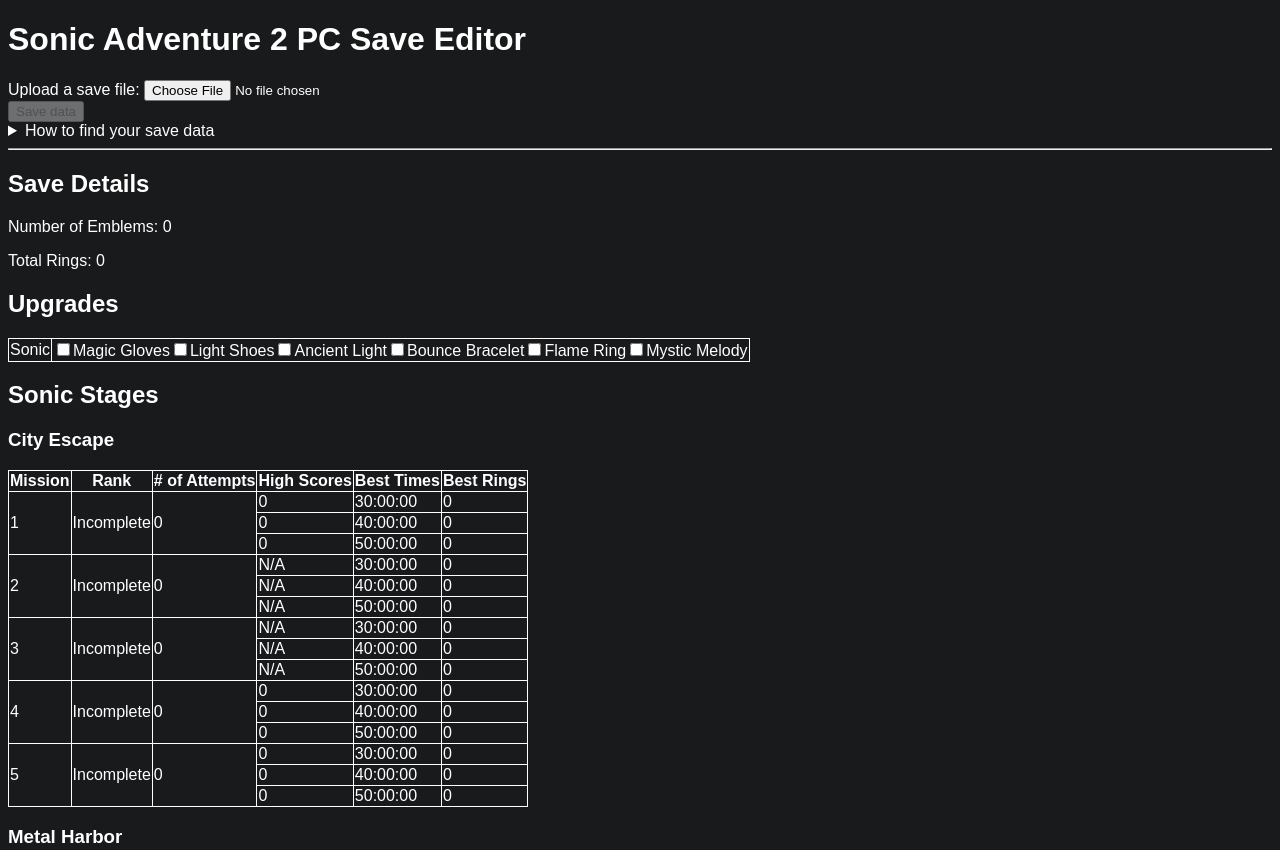
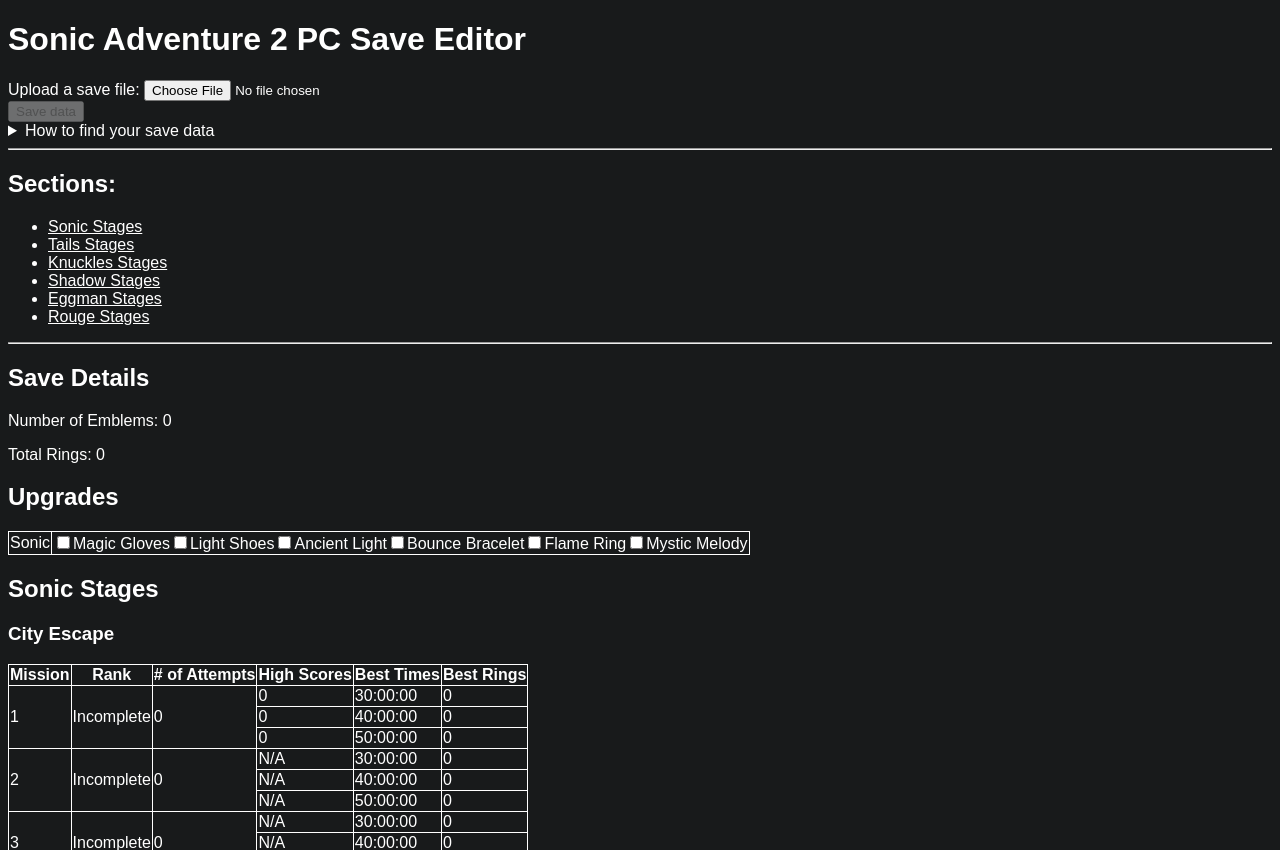
Before and after one commit to aquova/sa2-editor, a PHP site: page / in a window 1280 px wide. Shown: the top 850 px of the page. Run offline with PHP 8.4, Linux system fonts and the light colour scheme.

Commit message:
Add table of contents

```diff
--- a/index.php
+++ b/index.php
@@ -23,6 +23,10 @@
             </ul>
         </details>
         <hr/>
+        <div id="toc">
+            <?php generate_toc(); ?>
+        </div>
+        <hr/>
         <h2>Save Details</h2>
         <p id="emblem_count">Number of Emblems: 0</p>
         <p id="ring_count">Total Rings: 0</p>
--- a/init.php
+++ b/init.php
@@ -56,35 +56,47 @@
         generate_all_levels();
     }
 
+    function generate_toc() {
+        echo "<h2>Sections:</h2>";
+        echo "<ul>";
+        echo "<li><a href='#sonic_stages'>Sonic Stages</a></li>";
+        echo "<li><a href='#tails_stages'>Tails Stages</a></li>";
+        echo "<li><a href='#knux_stages'>Knuckles Stages</a></li>";
+        echo "<li><a href='#shadow_stages'>Shadow Stages</a></li>";
+        echo "<li><a href='#eggman_stages'>Eggman Stages</a></li>";
+        echo "<li><a href='#rouge_stages'>Rouge Stages</a></li>";
+        echo "</ul>";
+    }
+
     function generate_all_levels() {
-        echo "<h2>Sonic Stages</h2>";
+        echo "<h2 id='sonic_stages'>Sonic Stages</h2>";
         foreach (SONIC_LVLS as $lvl) {
             generate_level_tbl($lvl[0], FALSE);
         }
 
-        echo "<h2>Tails Stages</h2>";
+        echo "<h2 id='tails_stages'>Tails Stages</h2>";
         foreach (TAILS_LVLS as $lvl) {
             generate_level_tbl($lvl[0], $lvl[1]);
         }
 
-        echo "<h2>Knuckles Stages</h2>";
+        echo "<h2 id='knux_stages'>Knuckles Stages</h2>";
         foreach (KNUX_LVLS as $lvl) {
             generate_level_tbl($lvl[0], FALSE);
         }
 
         echo "<br/>";
         echo "<hr/>";
-        echo "<h2>Shadow Stages</h2>";
+        echo "<h2 id='shadow_stages'>Shadow Stages</h2>";
         foreach (SHADOW_LVLS as $lvl) {
             generate_level_tbl($lvl[0], FALSE);
         }
 
-        echo "<h2>Eggman Stages</h2>";
+        echo "<h2 id='eggman_stages'>Eggman Stages</h2>";
         foreach (EGGMAN_LVLS as $lvl) {
             generate_level_tbl($lvl[0], $lvl[1]);
         }
 
-        echo "<h2>Rouge Stages</h2>";
+        echo "<h2 id='rouge_stages'>Rouge Stages</h2>";
         foreach (ROUGE_LVLS as $lvl) {
             generate_level_tbl($lvl[0], $lvl[1]);
         }
```
